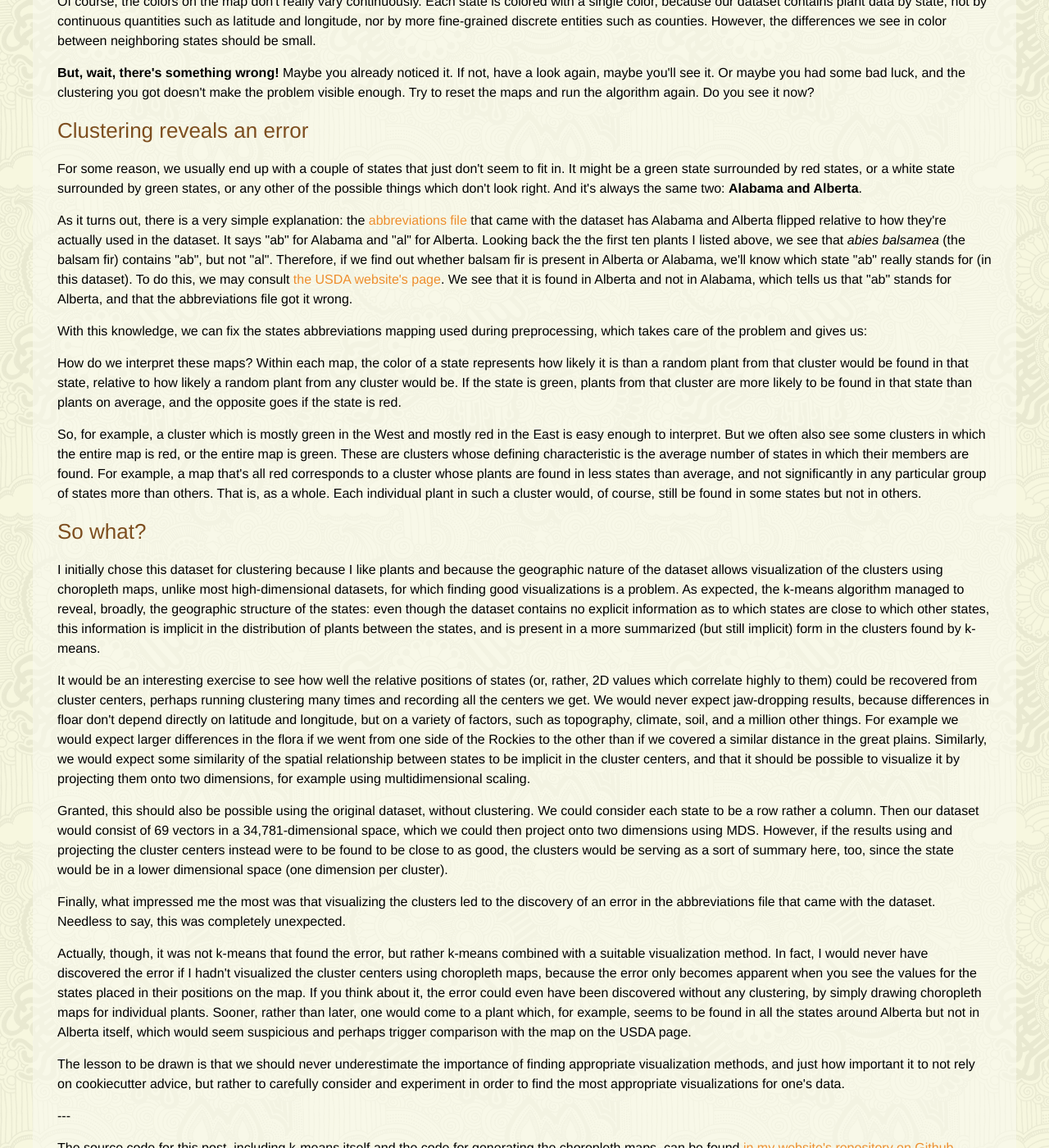
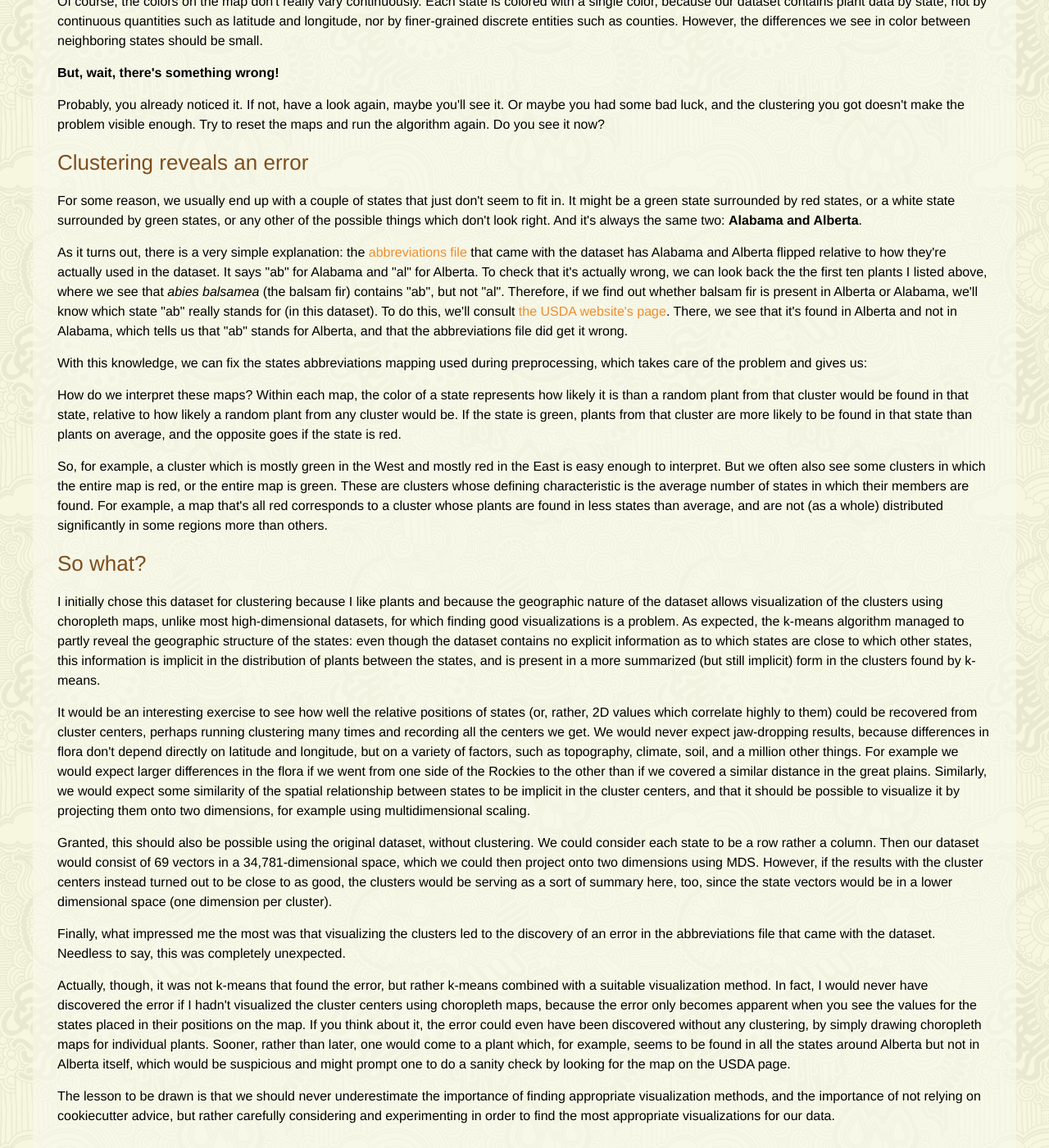
Before and after one commit to oneeman/oneeman.github.io, a Jekyll site: the page built from _posts/2017-04-24-plants-k-means-clustering.html, in a window 1280 px wide and 1400 px high, scrolled down 2243 px. Shown: the whole window at 82% size. Built offline with Jekyll 4.4.1, drawn with Linux system fonts in a browser that asks for light colours; some of the changed text lies outside the part shown.

Commit message:
Proofread

```diff
--- a/_posts/2017-04-24-plants-k-means-clustering.html
+++ b/_posts/2017-04-24-plants-k-means-clustering.html
@@ -58,14 +58,14 @@ categories: blog
       <li>Each cluster center is recalculated using this new assignment, by taking the average of all the plants assigned to that cluster.</li>
     </ol>
 
-    <a href="https://github.com/oneeman/oneeman.github.io/tree/master/frontend/src/plants-k-means-clustering/k-means.js" target="_blank">The source code</a> is simple enough, though it's not nearly as nice in Javascript as it would be in Python with NumPy (researching which Javascript matrix library offers the nicest API is left as an exercise for the reader).
+    <a href="https://github.com/oneeman/oneeman.github.io/tree/master/frontend/src/plants-k-means-clustering/k-means.js" target="_blank">The source code</a> is simple enough, though it's not nearly as nice in Javascript as it would be in Python with NumPy (researching which Javascript matrix library offers the nicest API and the best performance is left as an exercise for the reader).
   </p>
 
   <h2>Visualizing the clusters</h2>
 
   <p>
     The output from running k-means is the classification of the plants into clusters, together with the centers of the clusters.
-    The typical ways to visualize the classification is using a scatter plot, where each point represents a plant and its color or marker symbol indicates which cluster it belongs to.
+    One common way to visualize a classification is using a scatter plot, where each point represents a plant and its color indicates which cluster it belongs to.
     Since each point lies in 69-dimensional space, in order to plot the points, we need to project them onto two dimensions, for example with <a href="https://en.wikipedia.org/wiki/Multidimensional_scaling" target="_blank">multidimensional scaling</a>.
     This will give us a plot such as this one, using six clusters:
   </p>
@@ -73,12 +73,12 @@ categories: blog
   <div class="plants-scatter-plot"><img src="/assets/plants-k-means-clustering/scatter_plot.png"/></div>
 
   <p>
-    We can see that this does generally look like a clustering, and it suggests that this dataset does not consists of six well-separated clusters, since it looks more like a circle cut into 6 slices than completely separate groups of points.
+    We can see that this does generally look like a clustering.  But the plot suggests that this dataset does not consists of six well-separated clusters, since it looks more like a circle cut into 6 slices than completely separate groups of points.
     We may also notice the yellow points at the top, far away from the yellow cluster.
     This might suggest that these points were misclassified, since they appear to be closer to the blue cluster than to the yellow one.
     However, this is merely an artifact of using multidimensional scaling.
     After all, with k-means, every point gets assigned to the cluster whose center it's closest to.
-    This means that, in the original 69-dimensional space, these yellow points must actually be closer to the yellow cluster's center than the any other's.
+    This means that, in the original 69-dimensional space, these yellow points must actually be closer to the yellow cluster's center than to any other's.
     Multidimensional scaling attempts to preserve the distances between the points as much as it can, but cannot do it perfectly, and artifacts such as this are to be expected.
   </p>
 
@@ -116,12 +116,15 @@ categories: blog
 
   <p>
     Of course, the colors on the map don't really vary continuously.
-    Each state is colored with a single color, because our dataset contains plant data by state, not by continuous quantities such as latitude and longitude, nor by more fine-grained discrete entities such as counties.
+    Each state is colored with a single color, because our dataset contains plant data by state, not by continuous quantities such as latitude and longitude, nor by finer-grained discrete entities such as counties.
     However, the differences we see in color between neighboring states should be small.
   </p>
 
   <p>
-    <strong>But, wait, there's something wrong!</strong>  Maybe you already noticed it.
+    <strong>But, wait, there's something wrong!</strong>
+  </p>
+  <p>
+    Probably, you already noticed it.
     If not, have a look again, maybe you'll see it.
     Or maybe you had some bad luck, and the clustering you got doesn't make the problem visible enough.
     Try to reset the maps and run the algorithm again.
@@ -139,10 +142,10 @@ categories: blog
   <p>
     As it turns out, there is a very simple explanation: the <a href="https://archive.ics.uci.edu/ml/machine-learning-databases/plants/stateabbr.txt" target="_blank">abbreviations file</a> that came with the dataset has Alabama and Alberta flipped relative to how they're actually used in the dataset.
     It says "ab" for Alabama and "al" for Alberta.
-    Looking back the the first ten plants I listed above, we see that <em>abies balsamea</em> (the balsam fir) contains "ab", but not "al".
+    To check that it's actually wrong, we can look back the the first ten plants I listed above, where we see that <em>abies balsamea</em> (the balsam fir) contains "ab", but not "al".
     Therefore, if we find out whether balsam fir is present in Alberta or Alabama, we'll know which state "ab" really stands for (in this dataset).
-    To do this, we may consult <a href="https://plants.usda.gov/core/profile?symbol=ABBA" target="_blank">the USDA website's page</a>.
-    We see that it is found in Alberta and not in Alabama, which tells us that "ab" stands for Alberta, and that the abbreviations file got it wrong.
+    To do this, we'll consult <a href="https://plants.usda.gov/core/profile?symbol=ABBA" target="_blank">the USDA website's page</a>.
+    There, we see that it's found in Alberta and not in Alabama, which tells us that "ab" stands for Alberta, and that the abbreviations file did get it wrong.
   </p>
 
   <p>
@@ -161,9 +164,7 @@ categories: blog
     So, for example, a cluster which is mostly green in the West and mostly red in the East is easy enough to interpret.
     But we often also see some clusters in which the entire map is red, or the entire map is green.
     These are clusters whose defining characteristic is the average number of states in which their members are found.
-    For example, a map that's all red corresponds to a cluster whose plants are found in less states than average, and not significantly in any particular group of states more than others.
-    That is, as a whole.
-    Each individual plant in such a cluster would, of course, still be found in some states but not in others.
+    For example, a map that's all red corresponds to a cluster whose plants are found in less states than average, and are not (as a whole) distributed significantly in some regions more than others.
   </p>
 
   <h2>
@@ -172,7 +173,7 @@ categories: blog
 
   <p>
     I initially chose this dataset for clustering because I like plants and because the geographic nature of the dataset allows visualization of the clusters using choropleth maps, unlike most high-dimensional datasets, for which finding good visualizations is a problem.
-    As expected, the k-means algorithm managed to reveal, broadly, the geographic structure of the states:
+    As expected, the k-means algorithm managed to partly reveal the geographic structure of the states:
     even though the dataset contains no explicit information as to which states are close to which other states,
     this information is implicit in the distribution of plants between the states,
     and is present in a more summarized (but still implicit) form in the clusters found by k-means.
@@ -180,7 +181,7 @@ categories: blog
 
   <p>
     It would be an interesting exercise to see how well the relative positions of states (or, rather, 2D values which correlate highly to them) could be recovered from cluster centers, perhaps running clustering many times and recording all the centers we get.
-    We would never expect jaw-dropping results, because differences in floar don't depend directly on latitude and longitude, but on a variety of factors, such as topography, climate, soil, and a million other things.
+    We would never expect jaw-dropping results, because differences in flora don't depend directly on latitude and longitude, but on a variety of factors, such as topography, climate, soil, and a million other things.
     For example we would expect larger differences in the flora if we went from one side of the Rockies to the other than if we covered a similar distance in the great plains.
     Similarly, we would expect some similarity of the spatial relationship between states to be implicit in the cluster centers, and that it should be possible to visualize it by projecting them onto two dimensions, for example using multidimensional scaling.
   </p>
@@ -188,7 +189,7 @@ categories: blog
     Granted, this should also be possible using the original dataset, without clustering.
     We could consider each state to be a row rather a column.
     Then our dataset would consist of 69 vectors in a 34,781-dimensional space, which we could then project onto two dimensions using MDS.
-    However, if the results using and projecting the cluster centers instead were to be found to be close to as good, the clusters would be serving as a sort of summary here, too, since the state would be in a lower dimensional space (one dimension per cluster).
+    However, if the results with the cluster centers instead turned out to be close to as good, the clusters would be serving as a sort of summary here, too, since the state vectors would be in a lower dimensional space (one dimension per cluster).
   </p>
 
   <p>
@@ -201,11 +202,11 @@ categories: blog
     In fact, I would never have discovered the error if I hadn't visualized the cluster centers using choropleth maps,
     because the error only becomes apparent when you see the values for the states placed in their positions on the map.
     If you think about it, the error could even have been discovered without any clustering, by simply drawing choropleth maps for individual plants.
-    Sooner, rather than later, one would come to a plant which, for example, seems to be found in all the states around Alberta but not in Alberta itself, which would seem suspicious and perhaps trigger comparison with the map on the USDA page.
+    Sooner, rather than later, one would come to a plant which, for example, seems to be found in all the states around Alberta but not in Alberta itself, which would be suspicious and might prompt one to do a sanity check by looking for the map on the USDA page.
   </p>
   <p>
     The lesson to be drawn is that we should never underestimate the importance of finding appropriate visualization methods,
-    and just how important it to not rely on cookiecutter advice, but rather to carefully consider and experiment in order to find the most appropriate visualizations for one's data.
+    and the importance of not relying on cookiecutter advice, but rather carefully considering and experimenting in order to find the most appropriate visualizations for our data.
   </p>
 
 
```
Also changed, not shown: other parts of _posts/2017-04-24-plants-k-means-clustering.html (+5 -5 lines).
